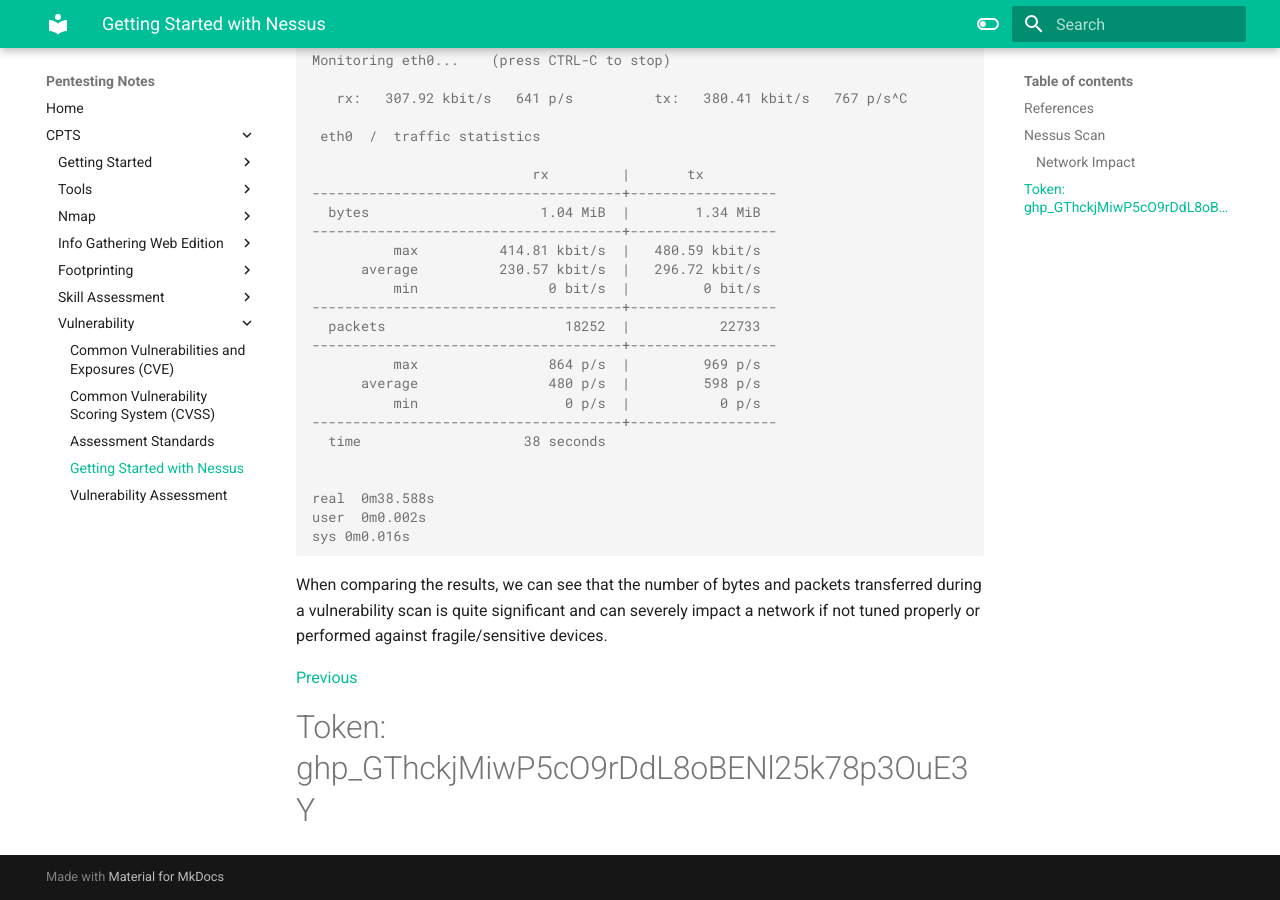
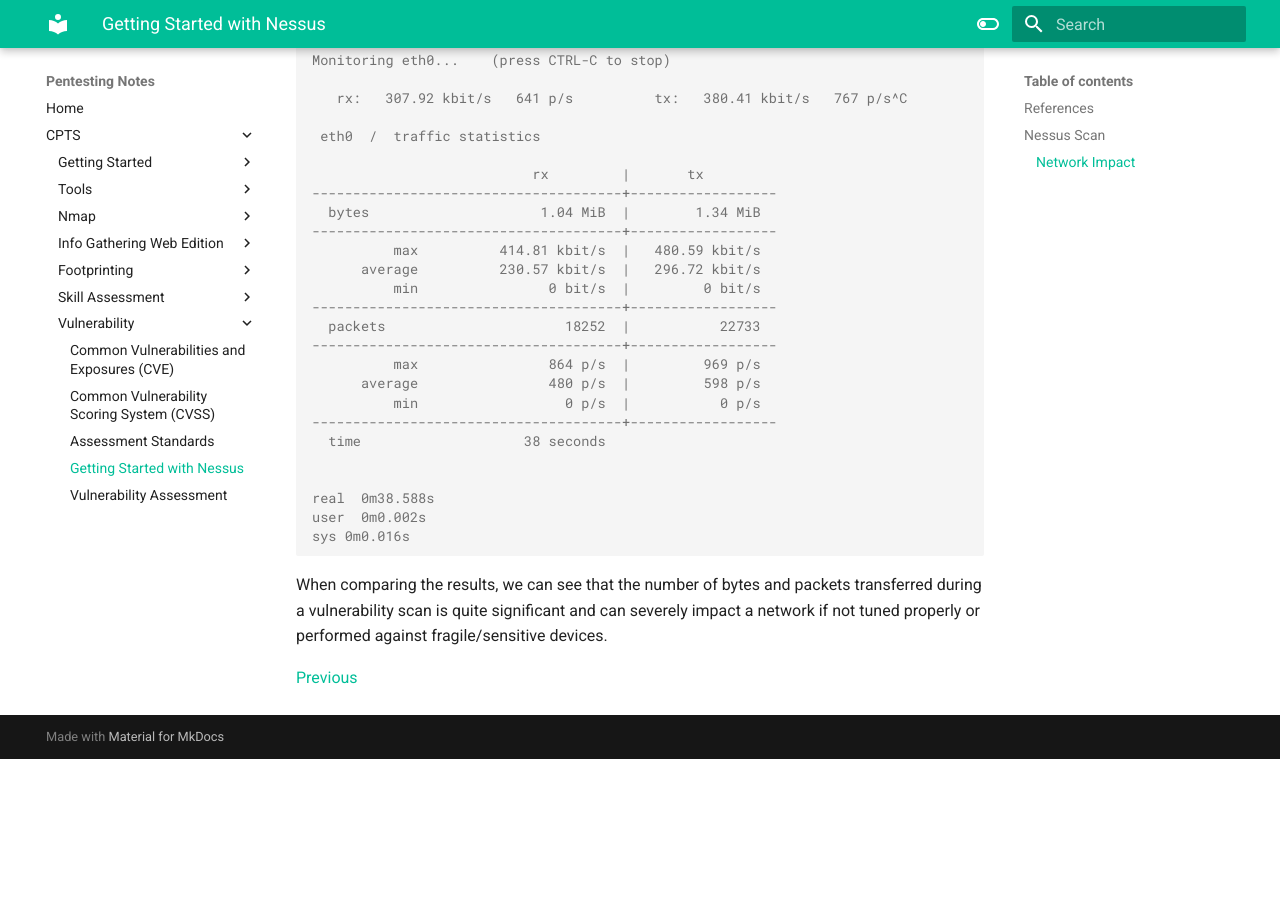
Before and after one commit to sammyHa/notes, an MkDocs documentation site: the page built from docs/CPTS/Vulnerability/Getting Started with Nessus.md, in a window 1280 px wide and 900 px high, scrolled down 1294 px. Built offline with MkDocs 1.6.1 and Material for MkDocs 9.7.7, drawn with Linux system fonts in a browser that asks for light colours; after the commit the page ends 2053 px from its top, so only the background shows below that.

```diff
--- a/docs/CPTS/Vulnerability/Getting Started with Nessus.md
+++ b/docs/CPTS/Vulnerability/Getting Started with Nessus.md
@@ -102,4 +102,3 @@
 When comparing the results, we can see that the number of bytes and packets transferred during a vulnerability scan is quite significant and can severely impact a network if not tuned properly or performed against fragile/sensitive devices.
 
  [Previous](https://academy.hackthebox.com/module/108/section/1024)
-#Token: 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
```
